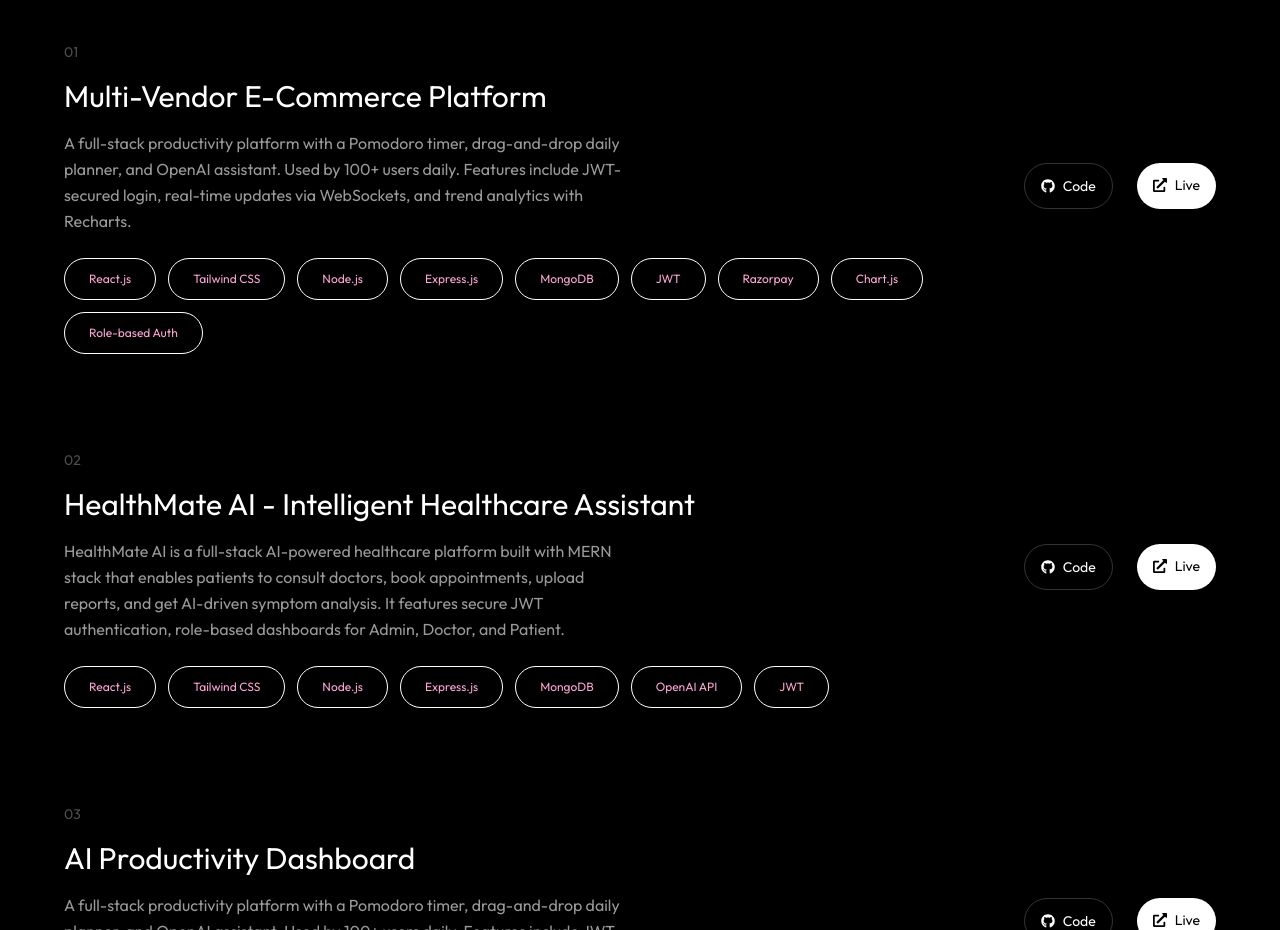
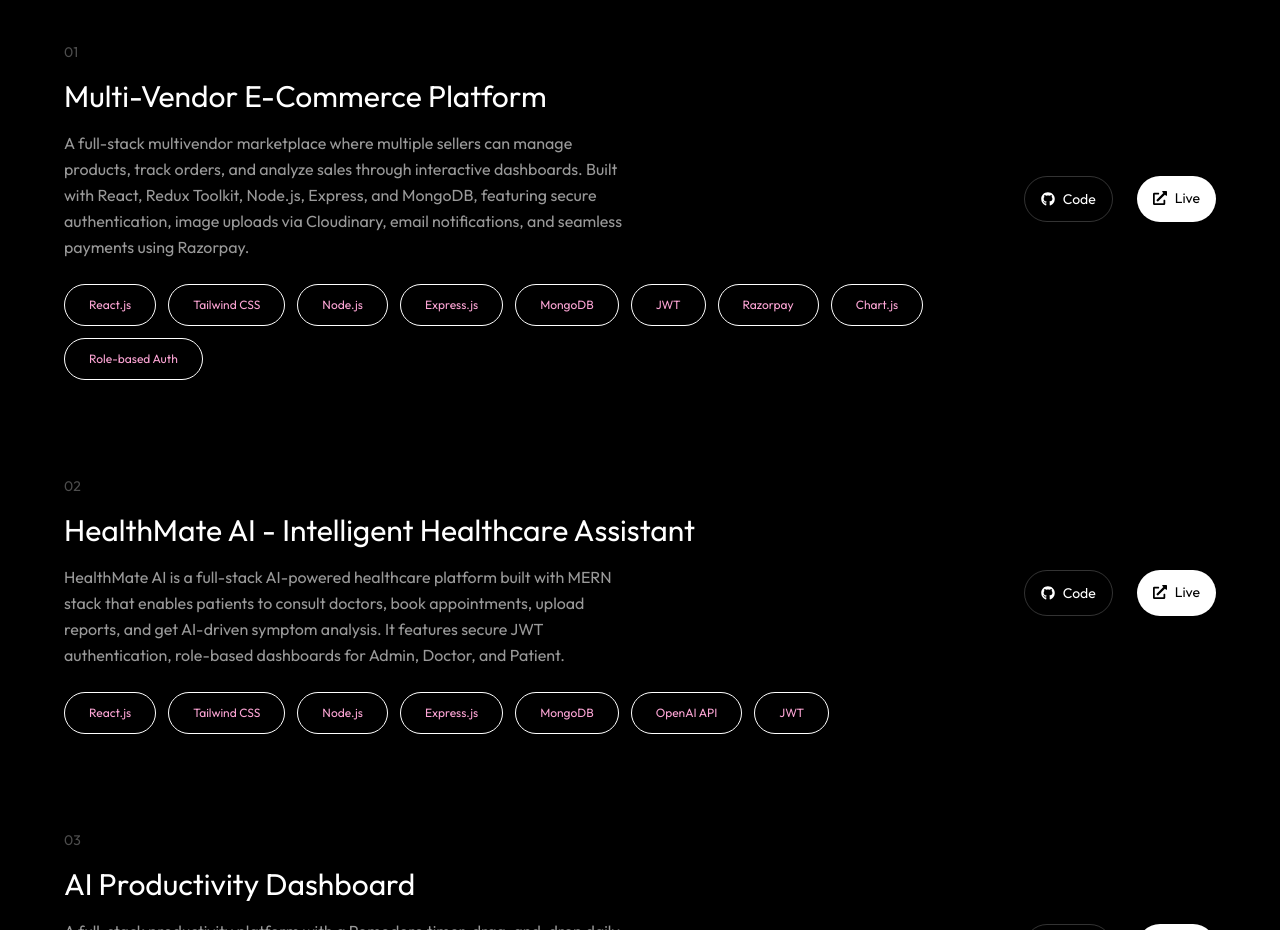
Before and after one commit to Krishiv-12/My-Portfolio, a Next.js app: page / in a window 1280 px wide. Shown: the part 1900-2830 px from the top of the page. Built offline with nearby package versions, Linux system fonts and the light colour scheme.

Commit message:
project intro change

```diff
--- a/src/components/Projects.tsx
+++ b/src/components/Projects.tsx
@@ -6,7 +6,6 @@
 import { useRef } from "react";
 import { useMagnetic } from "@/hooks/useMagnetic";
 
-/* ---------------- TYPES ---------------- */
 
 type Project = {
   title: string;
@@ -16,13 +15,12 @@
   demo: string;
 };
 
-/* ---------------- DATA ---------------- */
 
 const projects: Project[] = [
   {
     title: "Multi-Vendor E-Commerce Platform",
     description:
-      "A full-stack productivity platform with a Pomodoro timer, drag-and-drop daily planner, and OpenAI assistant. Used by 100+ users daily. Features include JWT-secured login, real-time updates via WebSockets, and trend analytics with Recharts.",
+      "A full-stack multivendor marketplace where multiple sellers can manage products, track orders, and analyze sales through interactive dashboards. Built with React, Redux Toolkit, Node.js, Express, and MongoDB, featuring secure authentication, image uploads via Cloudinary, email notifications, and seamless payments using Razorpay.",
     tech: [
       "React.js",
       "Tailwind CSS",
@@ -71,7 +69,6 @@
   },
 ];
 
-/* ---------------- PAGE ---------------- */
 
 export default function Projects() {
   return (
@@ -96,7 +93,6 @@
   );
 }
 
-/* ---------------- COMPONENT ---------------- */
 
 function ProjectRow({
   project,
```
